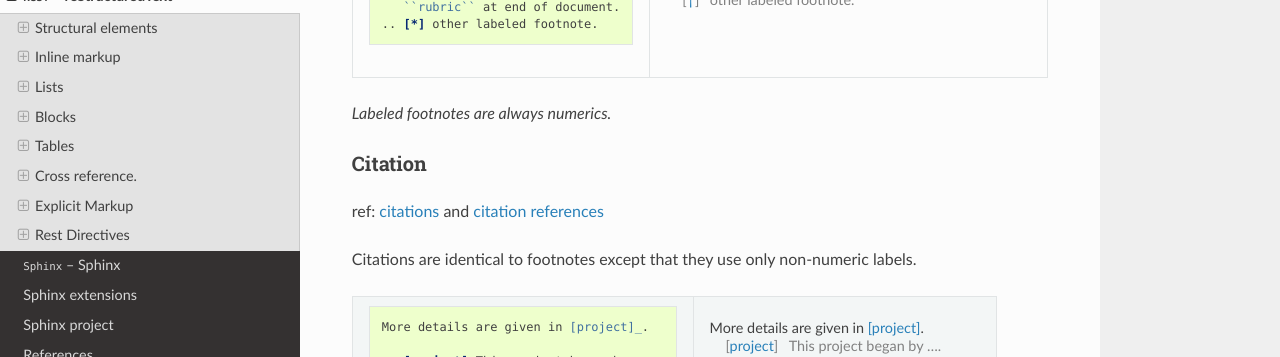
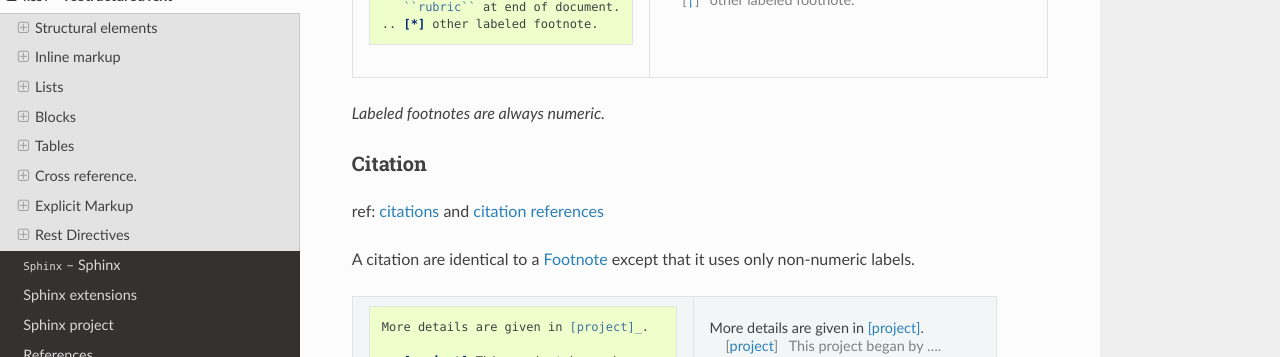
Before and after one commit to marczz/rest-sphinx-memo, a Sphinx documentation site: the page built from source/ReST.rst, in a window 1280 px wide and 900 px high, scrolled down 19415 px. Shown: the part 154-511 px from the top of the window. Built offline with Sphinx 7.4.7 and the Read the Docs theme 2.0.0, drawn with Linux system fonts in a browser that asks for light colours; formulas are drawn with MathJax 3; the version number could not be read and is left out.

Commit message:
ReST: added internal ref.

```diff
--- a/source/ReST.rst
+++ b/source/ReST.rst
@@ -2,7 +2,7 @@
 :mod:`ReST` -- reStructuredText
 *******************************
 
-.. module:: reST
+.. module:: ReST
    :synopsis: reStructuredText Memo
 .. moduleauthor:: Marc Zonzon <marc.zonzon@gmail.com>
 
@@ -1393,6 +1393,8 @@ They all begin with two periods and a white space.
 .. index::
    !footnote
 
+.. _footnote:
+
 Footnote
 --------
 ref: :restref:`footnotes <restructuredtext.html#footnotes>`
@@ -1465,7 +1467,7 @@ To define a footnote numbered 2 you write it
         .. [*] other labeled footnote.
 
 
-*Labeled footnotes are always numerics.*
+*Labeled footnotes are always numeric.*
 
 .. index::
    !citation
@@ -1476,7 +1478,8 @@ ref: :restref:`citations <restructuredtext.html#citations>` and
 :restref:`citation references
 <restructuredtext.html#citation-references>`
 
-Citations are identical to footnotes except that they use only non-numeric labels.
+A citation are identical to a :ref:`footnote` except that it uses only non-numeric
+labels.
 
 .. list-table::
 
```
